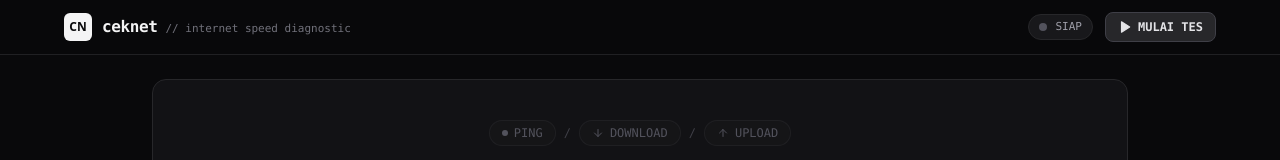
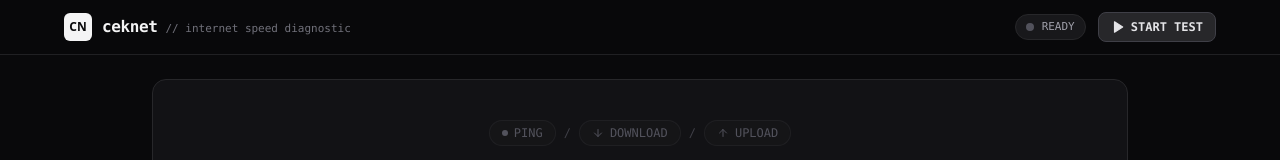
Before and after one commit to Novazeb/ceknet, a React (Vite) app in the folder client/: page / in a window 1280 px wide. Shown: the top 160 px of the page. Built offline with nearby package versions, Linux system fonts and the light colour scheme; no server answers.

Commit message:
refactor(components): translate Header stage status and button labels to English

```diff
--- a/client/src/components/Header.jsx
+++ b/client/src/components/Header.jsx
@@ -1,5 +1,5 @@
 import React from 'react';
-import { Activity, Play, RotateCcw } from 'lucide-react';
+import { Play, RotateCcw } from 'lucide-react';
 
 export default function Header({ isTesting, currentStage, onStartTest }) {
   return (
@@ -33,7 +33,7 @@ export default function Header({ isTesting, currentStage, onStartTest }) {
                   : 'bg-zinc-600'
               }`}
             />
-            <span className="uppercase">{isTesting ? currentStage : currentStage === 'complete' ? 'selesai' : 'siap'}</span>
+            <span className="uppercase">{isTesting ? currentStage : currentStage === 'complete' ? 'completed' : 'ready'}</span>
           </div>
 
           <button
@@ -50,7 +50,7 @@ export default function Header({ isTesting, currentStage, onStartTest }) {
             ) : (
               <Play className="w-3.5 h-3.5 fill-current" />
             )}
-            <span>{isTesting ? 'PENGUJIAN' : 'MULAI TES'}</span>
+            <span>{isTesting ? 'TESTING' : 'START TEST'}</span>
           </button>
         </div>
 
```
